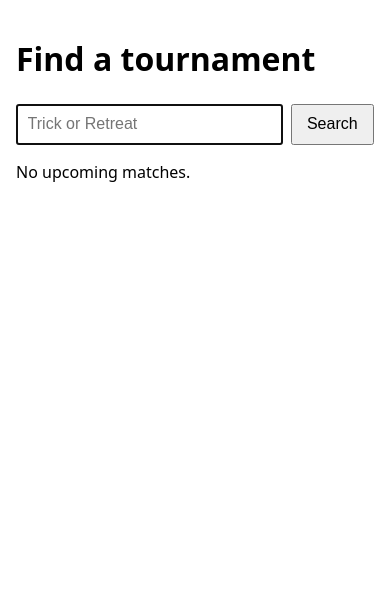
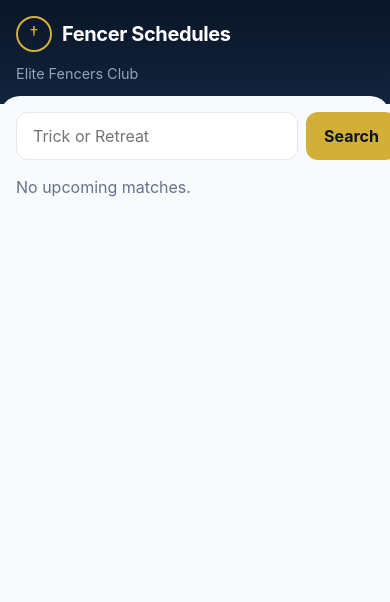
Before and after one commit to Remco28/fencer-schedules, a FastAPI app: page /search in a window 390 px wide. Shown: the top 602 px of the page. Run offline with FastAPI, Linux system fonts and the light colour scheme; data that the repository does not hold is empty.

Commit message:
feat: apply navy/gold/teal phone styling from the reference boards
Shared CSS, event cards, initials, day chips, and header actions.
Skipped bottom nav, ratings, and extra screens we do not have.

```diff
--- a/fencer_schedules/app.py
+++ b/fencer_schedules/app.py
@@ -1,9 +1,11 @@
 from __future__ import annotations
 
+import re
 from pathlib import Path
 
 from fastapi import FastAPI, Form, Request
 from fastapi.responses import HTMLResponse, RedirectResponse, Response
+from fastapi.staticfiles import StaticFiles
 from fastapi.templating import Jinja2Templates
 
 from fencer_schedules.config import Settings
@@ -25,6 +27,8 @@ from fencer_schedules.schedule import (
 from fencer_schedules.sources.askfred import AskFredClient
 
 TEMPLATES = Jinja2Templates(directory=str(Path(__file__).parent / "templates"))
+STATIC_DIR = Path(__file__).parent / "static"
+_CODE = re.compile(r"\(([A-Z0-9]{2,8})\)\s*$")
 
 
 def format_clock(clock) -> str:
@@ -33,7 +37,31 @@ def format_clock(clock) -> str:
     return clock.strftime("%I:%M %p").lstrip("0")
 
 
+def initials(name: str) -> str:
+    if "," in name:
+        last, first = (p.strip() for p in name.split(",", 1))
+        return ((last[:1] + first[:1]) or "?").upper()
+    parts = name.split()
+    if len(parts) >= 2:
+        return (parts[0][:1] + parts[-1][:1]).upper()
+    return (name[:2] or "?").upper()
+
+
+def event_code(name: str) -> str:
+    match = _CODE.search(name or "")
+    return match.group(1) if match else ""
+
+
+def format_span(start, end) -> str:
+    if start == end:
+        return start.strftime("%b %d, %Y").replace(" 0", " ")
+    return f"{start.strftime('%b %d').replace(' 0', ' ')}–{end.strftime('%b %d, %Y').replace(' 0', ' ')}"
+
+
 TEMPLATES.env.filters["clock"] = format_clock
+TEMPLATES.env.filters["initials"] = initials
+TEMPLATES.env.filters["code"] = event_code
+TEMPLATES.env.filters["span"] = format_span
 
 
 def create_app(
@@ -47,6 +75,7 @@ def create_app(
     app.state.settings = settings
     app.state.store = store
     app.state.askfred = askfred
+    app.mount("/static", StaticFiles(directory=str(STATIC_DIR)), name="static")
 
     @app.get("/", response_class=HTMLResponse)
     def home(request: Request):
@@ -91,6 +120,7 @@ def create_app(
         if tournament is None:
             return RedirectResponse("/", status_code=303)
         suggestions = search_loaded_fencers(tournament, track_q) if track_q else []
+        days = sorted({event.day for event in tournament.events})
         return TEMPLATES.TemplateResponse(
             request,
             "schedule.html",
@@ -98,6 +128,7 @@ def create_app(
                 "tournament": tournament,
                 "events": visible_events(tournament, settings),
                 "other_events": other_events(tournament, settings),
+                "days": days,
                 "loaded": store.list(),
                 "settings": settings,
                 "track_q": track_q,
--- /dev/null
+++ b/fencer_schedules/static/app.css
@@ -0,0 +1,313 @@
+:root {
+  --navy: #0a1628;
+  --navy-2: #12233d;
+  --white: #f8fafc;
+  --gold: #d4af37;
+  --gold-dark: #b8941f;
+  --gray: #e2e8f0;
+  --text: #1e293b;
+  --muted: #64748b;
+  --teal: #14b8a6;
+  --teal-dark: #0f766e;
+  --danger: #dc2626;
+  --danger-bg: #fef2f2;
+  --card: #ffffff;
+  --shadow: 0 2px 8px rgba(10, 22, 40, 0.06);
+  --radius: 16px;
+  --font: "Inter", "SF Pro Text", system-ui, sans-serif;
+}
+
+* { box-sizing: border-box; }
+html, body { margin: 0; padding: 0; }
+body {
+  font-family: var(--font);
+  background: var(--white);
+  color: var(--text);
+  line-height: 1.4;
+  min-height: 100vh;
+}
+a { color: inherit; }
+button, input, .btn { font: inherit; }
+button, .btn { cursor: pointer; }
+
+.top {
+  background: linear-gradient(180deg, var(--navy) 0%, var(--navy-2) 100%);
+  color: #fff;
+  padding: 16px 16px 20px;
+}
+.top a { color: #fff; text-decoration: none; }
+.brand {
+  display: flex;
+  align-items: center;
+  justify-content: space-between;
+  gap: 12px;
+  margin-bottom: 12px;
+}
+.brand h1 {
+  margin: 0;
+  font-size: 1.25rem;
+  font-weight: 700;
+  letter-spacing: -0.02em;
+}
+.brand .mark {
+  width: 36px;
+  height: 36px;
+  border: 2px solid var(--gold);
+  border-radius: 50%;
+  display: grid;
+  place-items: center;
+  color: var(--gold);
+  font-size: 18px;
+  flex: 0 0 auto;
+}
+.icon-row { display: flex; gap: 8px; }
+.icon-btn {
+  width: 44px;
+  height: 44px;
+  border-radius: 12px;
+  border: 1px solid rgba(255,255,255,.2);
+  background: rgba(255,255,255,.06);
+  color: #fff;
+  display: grid;
+  place-items: center;
+  text-decoration: none;
+  padding: 0;
+}
+.icon-btn span { font-size: 11px; font-weight: 700; }
+
+.meta {
+  background: rgba(255,255,255,.06);
+  border-radius: 14px;
+  padding: 12px 14px;
+  display: grid;
+  gap: 8px;
+  font-size: .92rem;
+}
+.meta .teal { color: #5eead4; }
+.meta .dim { color: #94a3b8; }
+
+.sheet {
+  background: var(--white);
+  border-radius: 20px 20px 0 0;
+  margin-top: -8px;
+  padding: 16px 16px 48px;
+  min-height: 60vh;
+}
+
+.search {
+  display: flex;
+  gap: 8px;
+  margin-bottom: 16px;
+}
+.search input {
+  flex: 1;
+  height: 48px;
+  border: 1px solid #e5e7eb;
+  border-radius: 12px;
+  padding: 0 16px;
+  background: #fff;
+}
+.btn-gold {
+  height: 48px;
+  padding: 0 18px;
+  border: 0;
+  border-radius: 12px;
+  background: var(--gold);
+  color: var(--navy);
+  font-weight: 700;
+}
+.btn-navy {
+  height: 40px;
+  padding: 0 14px;
+  border: 0;
+  border-radius: 12px;
+  background: var(--navy);
+  color: #fff;
+  font-weight: 700;
+}
+.btn-ghost {
+  background: none;
+  border: 0;
+  padding: 0;
+  color: inherit;
+  text-align: left;
+}
+.btn-danger {
+  border: 1.5px solid var(--danger);
+  background: #fff;
+  color: var(--danger);
+  border-radius: 10px;
+  padding: 8px 12px;
+  font-weight: 600;
+  font-size: .88rem;
+}
+.btn-track {
+  border: 0;
+  background: var(--navy);
+  color: #fff;
+  border-radius: 10px;
+  padding: 8px 12px;
+  font-weight: 600;
+  font-size: .88rem;
+}
+.btn-remove {
+  border: 0;
+  background: var(--danger-bg);
+  color: var(--danger);
+  border-radius: 10px;
+  padding: 8px 12px;
+  font-weight: 600;
+}
+
+.days {
+  display: flex;
+  gap: 8px;
+  overflow-x: auto;
+  padding: 4px 0 16px;
+}
+.day-tab {
+  flex: 0 0 auto;
+  min-width: 72px;
+  height: 40px;
+  border-radius: 8px;
+  border: 0;
+  background: #fff;
+  color: var(--muted);
+  text-decoration: none;
+  display: grid;
+  place-items: center;
+  font-size: .78rem;
+  font-weight: 600;
+  box-shadow: var(--shadow);
+  text-align: center;
+  padding: 0 10px;
+}
+.day-tab:target,
+.day-tab.active {
+  background: var(--navy);
+  color: #fff;
+}
+
+.day-head {
+  font-size: .95rem;
+  color: var(--muted);
+  margin: 8px 0 10px;
+  font-weight: 600;
+}
+
+.card {
+  background: var(--card);
+  border-radius: 16px;
+  box-shadow: var(--shadow);
+  padding: 16px;
+  margin-bottom: 16px;
+}
+.card-top {
+  display: flex;
+  justify-content: space-between;
+  align-items: flex-start;
+  gap: 8px;
+  margin-bottom: 6px;
+}
+.time {
+  color: var(--gold-dark);
+  font-weight: 800;
+  font-size: 1rem;
+}
+.badge {
+  background: var(--teal-dark);
+  color: #fff;
+  font-size: .7rem;
+  font-weight: 700;
+  letter-spacing: .04em;
+  border-radius: 6px;
+  padding: 3px 8px;
+}
+.badge.soft {
+  background: #e0f2fe;
+  color: var(--navy);
+}
+.event-name {
+  font-size: 1.15rem;
+  font-weight: 800;
+  color: var(--navy);
+  text-decoration: none;
+  display: block;
+  margin-bottom: 10px;
+}
+
+.person {
+  display: flex;
+  align-items: center;
+  gap: 12px;
+  padding: 10px 0;
+  border-top: 1px solid var(--gray);
+}
+.avatar {
+  width: 36px;
+  height: 36px;
+  border-radius: 50%;
+  background: #e8edf3;
+  color: var(--navy);
+  font-weight: 700;
+  font-size: .75rem;
+  display: grid;
+  place-items: center;
+  flex: 0 0 auto;
+}
+.avatar.navy {
+  background: var(--navy);
+  color: var(--gold);
+  border: 2px solid var(--gold);
+}
+.who { flex: 1; min-width: 0; }
+.who .name { font-weight: 700; }
+.who .club { color: var(--muted); font-size: .85rem; }
+
+.hit {
+  width: 100%;
+  text-align: left;
+  background: var(--card);
+  border: 0;
+  border-radius: 16px;
+  box-shadow: var(--shadow);
+  padding: 16px;
+  margin-bottom: 12px;
+}
+.saved-row {
+  display: flex;
+  justify-content: space-between;
+  gap: 12px;
+  align-items: center;
+  background: var(--card);
+  border-radius: 16px;
+  box-shadow: var(--shadow);
+  padding: 12px 14px;
+  margin-bottom: 10px;
+}
+.switcher {
+  display: flex;
+  flex-wrap: wrap;
+  gap: 8px;
+  margin: 0 0 10px;
+  font-size: .85rem;
+}
+.switcher .on { font-weight: 800; }
+.banner {
+  background: #fef3c7;
+  color: #92400e;
+  border-radius: 12px;
+  padding: 10px 12px;
+  margin: 0 0 14px;
+}
+.muted { color: var(--muted); }
+.suggestions { list-style: none; padding: 0; margin: 0 0 16px; }
+.suggestions li { margin: 0 0 8px; }
+
+.back {
+  color: #cbd5e1;
+  font-size: .85rem;
+  text-decoration: none;
+  display: inline-block;
+  margin-bottom: 8px;
+}
--- a/fencer_schedules/templates/search.html
+++ b/fencer_schedules/templates/search.html
@@ -4,63 +4,59 @@
   <meta charset="utf-8">
   <meta name="viewport" content="width=device-width, initial-scale=1">
   <title>Fencer Schedules</title>
-  <style>
-    :root { color-scheme: light dark; }
-    body { font-family: system-ui, sans-serif; margin: 0; padding: 1rem; line-height: 1.4; }
-    form.search { display: flex; gap: .5rem; }
-    input[type=search], input[type=text] { flex: 1; font-size: 1rem; padding: .6rem; }
-    button, .btn { font-size: 1rem; padding: .6rem .9rem; }
-    a { color: inherit; }
-    .hit { display: block; padding: .8rem 0; border-bottom: 1px solid #8884; text-decoration: none; }
-    .muted { opacity: .7; font-size: .9rem; }
-    .badge { font-size: .75rem; border: 1px solid currentColor; padding: .1rem .35rem; }
-    .loaded { margin-top: 1.5rem; }
-    .row { display: flex; justify-content: space-between; gap: .5rem; align-items: baseline; padding: .45rem 0; border-bottom: 1px solid #8884; }
-  </style>
+  <link rel="stylesheet" href="/static/app.css">
 </head>
 <body>
-  <h1>Find a tournament</h1>
+  <header class="top">
+    <div class="brand">
+      <div style="display:flex;gap:10px;align-items:center">
+        <div class="mark">†</div>
+        <h1>Fencer Schedules</h1>
+      </div>
+    </div>
+    <p class="dim" style="margin:0;color:#94a3b8;font-size:.9rem">Elite Fencers Club</p>
+  </header>
+  <main class="sheet">
     <form class="search" action="/search" method="get">
-    <input type="search" name="q" value="{{ q }}" placeholder="Trick or Retreat" autofocus>
-    <button type="submit">Search</button>
+      <input type="search" name="q" value="{{ q }}" placeholder="Trick or Retreat">
+      <button class="btn-gold" type="submit">Search</button>
     </form>
+
     {% if hits is not none %}
       {% if hits %}
         {% for t in hits %}
-        <form class="hit" action="/tournaments/{{ t.askfred_id }}/open" method="post">
-          <button class="btn" type="submit" style="width:100%; text-align:left; background:none; border:0; border-bottom:1px solid #8884;">
+          <form action="/tournaments/{{ t.askfred_id }}/open" method="post">
+            <button class="hit" type="submit">
               <strong>{{ t.name }}</strong><br>
-            <span class="muted">{{ t.start_date }}{% if t.end_date != t.start_date %}–{{ t.end_date }}{% endif %} · {{ t.venue or "—" }}</span>
-            <span class="badge">{{ "USFA" if t.usfa_id else "local" }}</span>
+              <span class="muted">{{ t.start_date|span(t.end_date) }} · {{ t.venue or "—" }}</span>
+              <span class="badge {% if not t.usfa_id %}soft{% endif %}">{{ "USFA" if t.usfa_id else "local" }}</span>
               {% if loaded and t.askfred_id in loaded|map(attribute='askfred_id') %}
-              <span class="badge">saved</span>
+                <span class="badge soft">saved</span>
               {% endif %}
             </button>
           </form>
         {% endfor %}
       {% else %}
-      <p>No upcoming matches.</p>
+        <p class="muted">No upcoming matches.</p>
       {% endif %}
     {% endif %}
 
     {% if loaded %}
-    <div class="loaded">
-      <h2>Saved tournaments</h2>
+      <h2 class="day-head">Saved tournaments</h2>
       {% for t in loaded %}
-        <div class="row">
+        <div class="saved-row">
           <form action="/tournaments/{{ t.askfred_id }}/open" method="post">
-            <button class="btn" type="submit" style="background:none; border:0; text-align:left; padding:0;">
-              <strong>{{ t.name }}</strong>
-              {% if current and t.askfred_id == current.askfred_id %} · open{% endif %}
-              <div class="muted">{{ t.start_date }}</div>
+            <button class="btn-ghost" type="submit">
+              <div class="name">{{ t.name }}</div>
+              <div class="muted">{{ t.start_date|span(t.end_date) }}{% if current and t.askfred_id == current.askfred_id %} · open{% endif %}</div>
             </button>
           </form>
           <form action="/tournaments/{{ t.askfred_id }}/remove" method="post">
-            <button type="submit">Remove</button>
+            <button class="btn-remove" type="submit">Remove</button>
           </form>
         </div>
       {% endfor %}
-    </div>
     {% endif %}
+  </main>
 </body>
 </html>
```
Also changed, not shown: fencer_schedules/templates/event.html (+22 -21 lines), fencer_schedules/templates/schedule.html (+61 -48 lines). Lines whose indentation alone changed are shown as unchanged.
